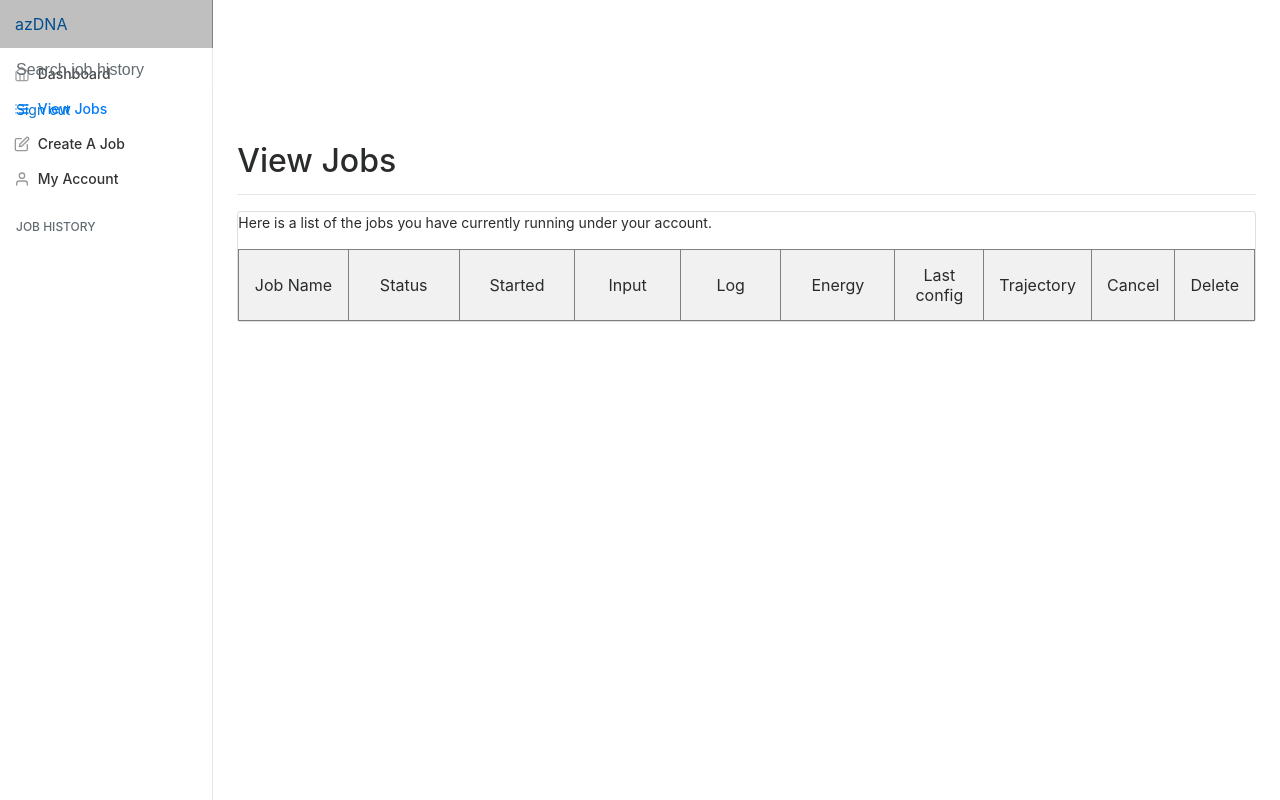
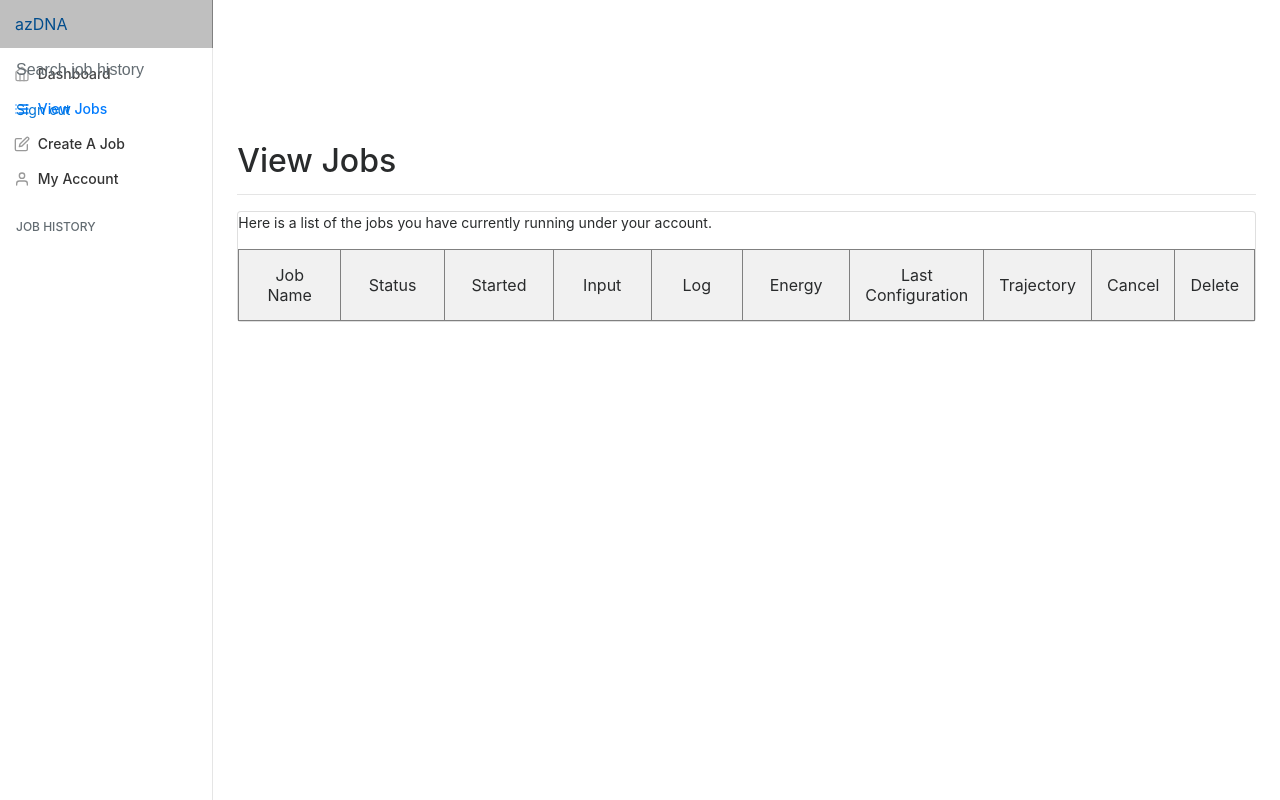
Before and after one commit to sulcgroup/oxdna-web, a Flask app: page /jobs in a window 1280 px wide. Run offline with Flask 2, Linux system fonts and the light colour scheme; the visitor is signed in with stand-in values (Sample User, id 1); data that the repository does not hold is empty; some libraries are stand-ins or nearby versions.

Commit message:
fixed typo

```diff
--- a/templates/jobs.html
+++ b/templates/jobs.html
@@ -136,7 +136,7 @@ table tr:nth-child(even) {
 								<td>Input</td>
 								<td>Log</td>
 								<td>Energy</td>
-								<td>Last config</td>
+								<td>Last Configuration</td>
 								<td>Trajectory</td>
 								<td>Cancel</td>
 								<td>Delete</td>
```
